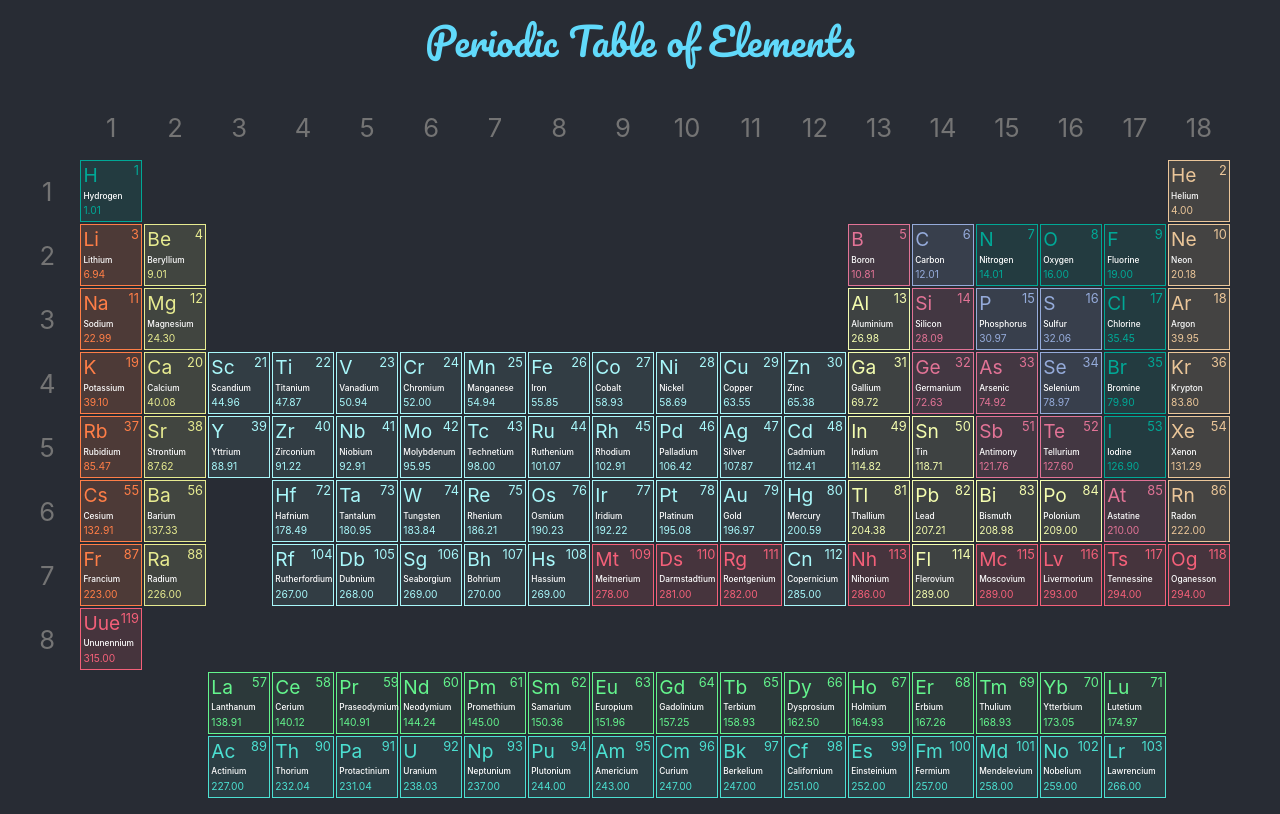
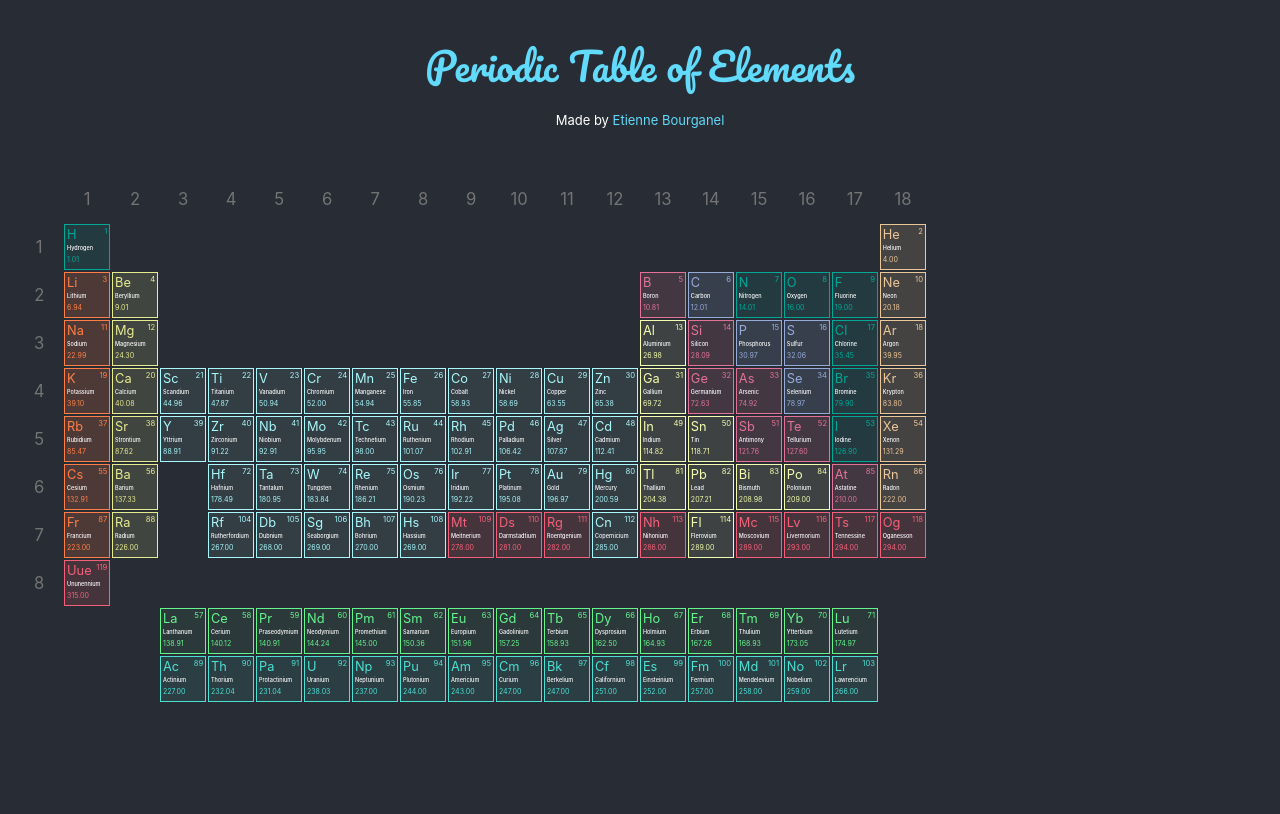
Before and after one commit to etienne-bourganel/periodic_table, a React (Create React App) app: page / in a window 1280 px wide. Built offline with nearby package versions, Linux system fonts and the light colour scheme.

Commit message:
Change layout for InfoBox and update styling

```diff
--- a/src/components/AppHeader/index.css
+++ b/src/components/AppHeader/index.css
@@ -4,7 +4,7 @@
   display: flex;
   flex-direction: column;
   font-size: calc(10px + 2vmin);
-  height: 10vh;
+  height: 20vh;
   justify-content: center;
   text-align: center;
 }
@@ -16,6 +16,25 @@
   text-decoration: none;
 }
 
+.credits {
+  color: white;
+  font-size: 0.5em;
+  margin-top: 1em;
+}
+
+.creditsName {
+  color: #61dafb;
+  text-decoration: none;
+}
+
+.creditsName:hover {
+  color: #fbd461;
+}
+
+.creditsName:visited {
+  text-decoration: none;
+}
+
 .Title:visited {
   color: #61dafb;
   text-decoration: none;
--- a/src/components/AppHeader/index.js
+++ b/src/components/AppHeader/index.js
@@ -12,6 +12,17 @@ const AppHeader = () => {
       >
         Periodic Table of Elements
       </a>
+      <div className='credits'>
+        Made by{" "}
+        <a
+          className='creditsName'
+          href='https://github.com/etienne-bourganel'
+          target='_blank'
+          rel='noopener noreferrer'
+        >
+          Etienne Bourganel
+        </a>
+      </div>
     </header>
   )
 }
--- a/src/components/ElementCell/index.css
+++ b/src/components/ElementCell/index.css
@@ -6,30 +6,30 @@
     "elmtSymbol elmtNumber"
     "elmtName elmtName"
     "elmtInfo elmtInfo";
-  padding: 0.15em;
+  padding: 0.13em;
 }
 
 .elmtNumber {
   grid-area: elmtNumber;
-  font-size: 1vw;
+  font-size: 0.6vw;
   text-align: end;
 }
 
 .elmtSymbol {
   grid-area: elmtSymbol;
-  font-size: 1.5vw;
+  font-size: 1vw;
 }
 
 .elmtName {
   color: #fff;
   font-weight: 500;
   grid-area: elmtName;
-  font-size: 0.65vw;
+  font-size: 0.43vw;
 }
 
 .elmtInfo {
   grid-area: elmtInfo;
-  font-size: 0.8vw;
+  font-size: 0.55vw;
 }
 
 .diatomi {
@@ -100,18 +100,12 @@
 
 .elmtCell:hover {
   background-color: rgb(0, 6, 50);
-  border: 2px solid #fff;
+  border: 1px solid #fff;
   color: #fc620f;
-  padding: 0.1em;
 }
 
 .highlight {
-  background: linear-gradient(
-    144deg,
-    rgba(79, 33, 110, 1) 29%,
-    rgba(142, 12, 12, 1) 100%
-  );
+  background: linear-gradient(144deg, rgb(52, 14, 77) 29%, rgb(91, 6, 6) 100%);
   border: 1px solid #fff;
   color: #fff;
-  padding: 0.15em;
 }
--- a/src/components/InfoBox/index.css
+++ b/src/components/InfoBox/index.css
@@ -1,35 +1,8 @@
 .InfoBox {
-  border: 1px solid rgb(116, 116, 116);
-  box-sizing: border-box;
   color: #fff;
-  display: grid;
   font-size: 0.8em;
-  height: 40vw;
-  gap: 2vw;
-  grid-template-areas:
-    "info info summary"
-    "info info summary"
-    "info info summary"
-    "info info summary"
-    "info info summary"
-    "info info summary"
-    "info info summary"
-    "info info summary";
-  grid-template-columns: 1fr 1fr 2fr;
-  grid-template-rows: 1fr 1fr 1fr;
-  margin: 5em auto;
+  grid-area: InfoBox;
+  margin: 4em 3em 0 0;
+  min-width: 200px;
   padding: 0.8em;
-  width: 70vw;
 }
-
-.PeriodOrGroup {
-  grid-template-areas:
-    "info"
-    "summary"
-    "summary"
-    "summary"
-    "summary"
-    "summary";
-  grid-template-columns: 1fr;
-  grid-template-rows: 1fr 1fr 1fr 1fr;
-}
--- a/src/components/InfoBox/index.js
+++ b/src/components/InfoBox/index.js
@@ -4,13 +4,13 @@ import InfoBoxItem from "../InfoBoxItem"
 
 const InfoBox = ({ infoBoxData }) => {
   const elementInfoToShow = [
+    "name",
     "symbol",
-    "name",
-    "atomic_mass",
     "category",
-    "density",
     "discovered_by",
     "phase",
+    "atomic_mass",
+    "density",
     "summary",
   ]
 
--- a/src/components/InfoBoxItem/index.css
+++ b/src/components/InfoBoxItem/index.css
@@ -1,8 +1,7 @@
 .InfoBoxItem {
-  font-size: 1.25vw;
+  font-size: 1.35vh;
   height: 3em;
   line-height: 1.5;
-  margin-bottom: 0.8em;
 }
 
 .InfoTitle {
@@ -10,6 +9,12 @@
   font-weight: 600;
 }
 
+.Name {
+  color: #66c820;
+  font-size: 2.5vh;
+  font-weight: 700;
+}
+
 .Summ {
   grid-area: summary;
 }
--- a/src/components/InfoBoxItem/index.js
+++ b/src/components/InfoBoxItem/index.js
@@ -6,7 +6,9 @@ const InfoBoxItem = ({ infoItemTitle, infoItem }) => {
 
   return (
     <div className={`InfoBoxItem ${itemTitleClass} `}>
-      <span className='InfoTitle'>{infoItemTitle}</span>
+      <span className='InfoTitle'>
+        {infoItemTitle === "Name: " ? "" : infoItemTitle}
+      </span>
       <span className='InfoItem'>{infoItem}</span>
     </div>
   )
--- a/src/components/PeriodGroupCell/index.css
+++ b/src/components/PeriodGroupCell/index.css
@@ -3,7 +3,7 @@
   color: rgb(116, 116, 116);
   cursor: pointer;
   display: flex;
-  font-size: 2vw;
+  font-size: 1.3vw;
   justify-content: center;
 }
 
--- a/src/components/Table/index.css
+++ b/src/components/Table/index.css
@@ -1,20 +1,15 @@
+.TableAndInfoBoxContainer {
+  display: grid;
+  grid-template-areas: "Table InfoBox";
+  grid-template-columns: 3fr 1fr;
+}
+
 .Table {
   display: grid;
   gap: 0.1em;
   grid-template-columns: repeat(20, 5%);
   grid-template-rows: repeat(11, 1fr);
   margin: 1em;
+  min-width: 760px;
   overflow: hidden;
 }
-
-/* grid-template-areas:
-    "0-0 0-1 0-2 0-3 0-4 0-5 0-6 0-7 0-8 0-9 0-10 0-11 0-12 0-13 0-14 0-15 0-16 0-17 0-18 0-19"
-    "1-0 1-1 1-2 info info info info info info info info info info 1-13 1-14 1-15 1-16 1-17 1-18 1-19"
-    "2-0 2-1 2-2 info info info info info info info info info info 2-13 2-14 2-15 2-16 2-17 2-18 2-19"
-    "3-0 3-1 3-2 info info info info info info info info info info 3-13 3-14 3-15 3-16 3-17 3-18 3-19"
-    "4-0 4-1 4-2 4-3 4-4 4-5 4-6 4-7 4-8 4-9 4-10 4-11 4-12 4-13 4-14 4-15 4-16 4-17 4-18 4-19"
-    "5-0 5-1 5-2 5-3 5-4 5-5 5-6 5-7 5-8 5-9 5-10 5-11 5-12 5-13 5-14 5-15 5-16 5-17 5-18 5-19"
-    "6-0 6-1 6-2 6-3 6-4 6-5 6-6 6-7 6-8 6-9 6-10 6-11 6-12 6-13 6-14 6-15 6-16 6-17 6-18 6-19"
-    "7-0 7-1 7-2 7-3 7-4 7-5 7-6 7-7 7-8 7-9 7-10 7-11 7-12 7-13 7-14 7-15 7-16 7-17 7-18 7-19"
-    "8-0 8-1 8-2 8-3 8-4 8-5 8-6 8-7 8-8 8-9 8-10 8-11 8-12 8-13 8-14 8-15 8-16 8-17 8-18 8-19"
-    "9-0 9-1 9-2 9-3 9-4 9-5 9-6 9-7 9-8 9-9 9-10 9-11 9-12 9-13 9-14 9-15 9-16 9-17 9-18 9-19";*/
```
